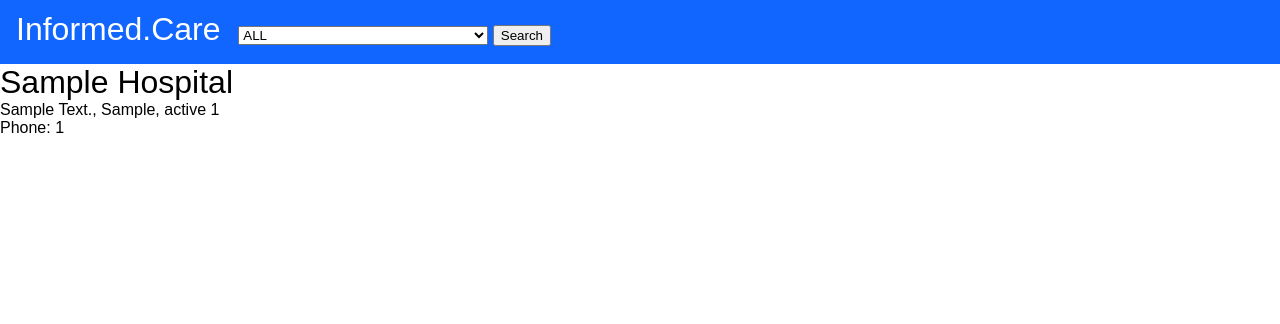
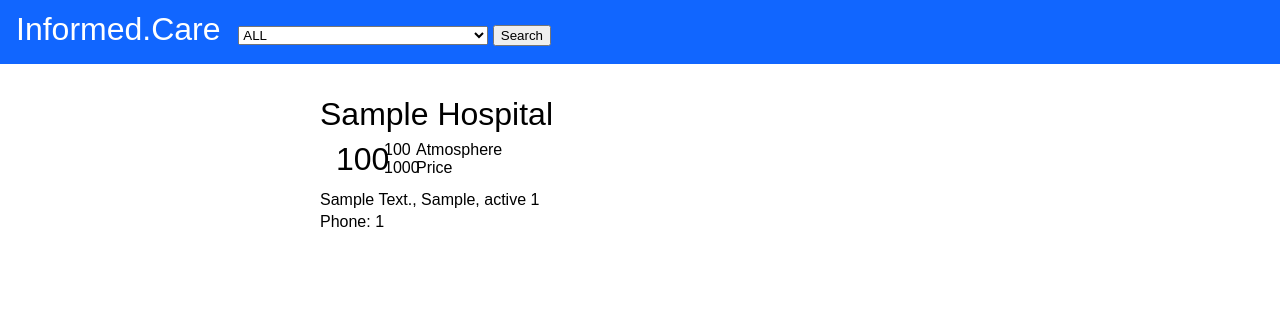
Before and after one commit to josephtoles/hospitals, a Django app: page /hospital/1 in a window 1280 px wide. Shown: the top 324 px of the page. Run offline with Django 3.2, Linux system fonts and the light colour scheme; tables that the repository leaves empty hold one stand-in row (values such as "Sample post"); some libraries are stand-ins or nearby versions.

Commit message:
Added minor styling to individual hospital

```diff
--- a/static/stylesheet.css
+++ b/static/stylesheet.css
@@ -82,16 +82,29 @@ a:hover{
 
 
 /* hospital page */
+.hospital-page {
+    width: 40em;
+    margin-top: 2em;
+    margin-left: auto;
+    margin-right: auto;
+}
+
 .hospital-name {
     font-size: 2em;
+    margin-bottom: 0.25em;
 }
+
 
 .hospital-address {
     font-size: 1em;
+    margin-top: 2em;
+    margin-bottom: 0.25em;
+    width: 100%;
 }
 
 .hospital-phone {
     font-size: 1em;
+    margin-bottom: 0.5em;
 }
 
 
--- a/web/templates/hospital.html
+++ b/web/templates/hospital.html
@@ -1,13 +1,37 @@
 {% extends 'base.html' %}
 
 {% block body %}
+    <div class="hospital-page">
         <div class="hospital-name">
             {{ hospital.name.title }}
         </div>
+
+        <div>
+            <div id="hospital-quality">
+                {% if hospital.quality %}{{ hospital.round_quality }}{% else %}?{% endif %}
+            </div>
+            <div id="value">
+                {% if hospital.atmosphere %}{{ hospital.round_atmosphere }}{% else %}Unknown{% endif %}
+            </div>
+            <div id="key">
+                Atmosphere
+            </div>
+            <br>
+            <div id="value">
+                {% if hospital.price %}{{ hospital.round_price }}{% else %}Unknown{% endif %}
+            </div>
+            <div id="key">
+                Price
+            </div>
+        </div>
+
         <div class="hospital-address">
             {{ hospital.address.title }}, {{ hospital.city.title }}, {{ hospital.state }} {{ hospital.zip_code }}
         </div>
         <div class="hospital-phone">
             Phone: {{ hospital.phone_number }}
         </div>
+
+    </div>
+
 {% endblock %}
```
Lines whose indentation alone changed are shown as unchanged.
